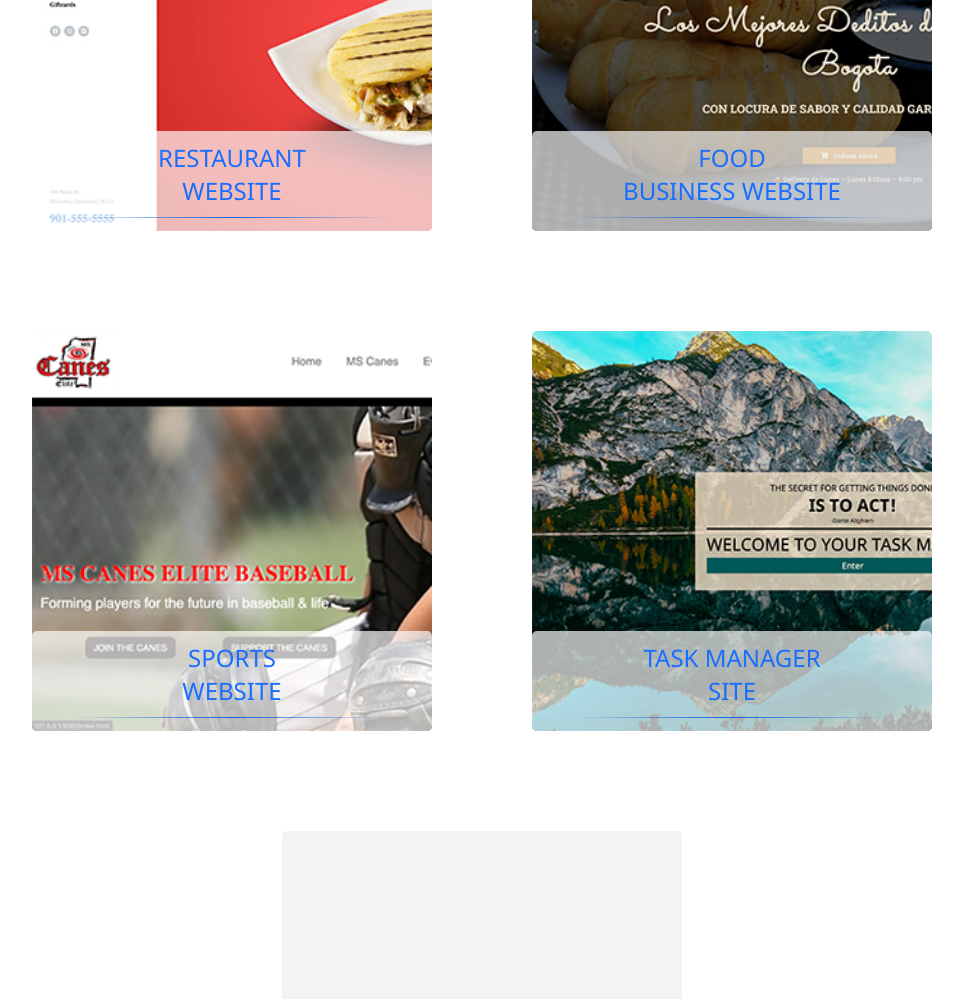
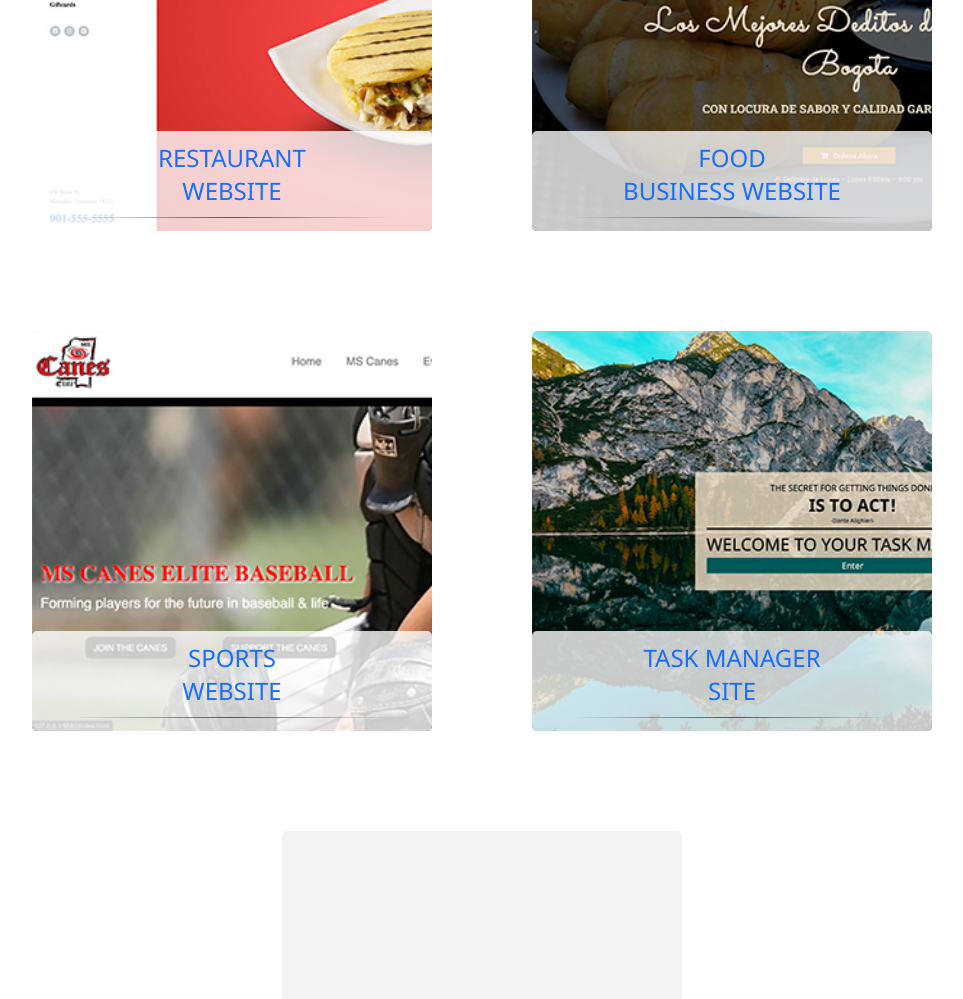
Before and after one commit to Cmmh1101/my-portfolio, a website: page public/index.html in a window 1280 px wide. Shown: the part 1220-2219 px from the top of the page, without its empty margins (158-1121 px from the left). Drawn offline with Linux system fonts and the light colour scheme.

Commit message:
modified projects title background color

```diff
--- a/public/style.css
+++ b/public/style.css
@@ -321,7 +321,7 @@ hr {
     z-index: 2;
     left: 0;
     bottom: 0;
-    background-color: rgba(255, 255, 255, 0.678);
+    background-color: rgba(255, 255, 255, 0.781);
     border-radius: 5px;
     overflow: hidden;
     transition: all .4s ease-in-out;
```
